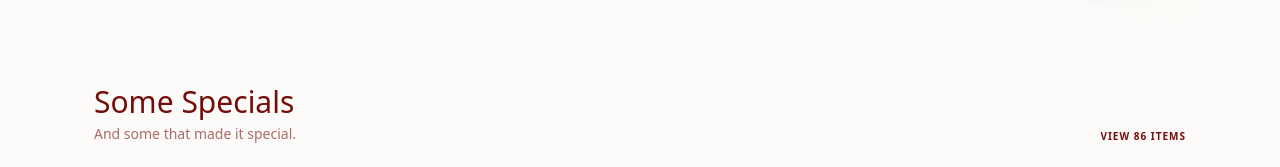
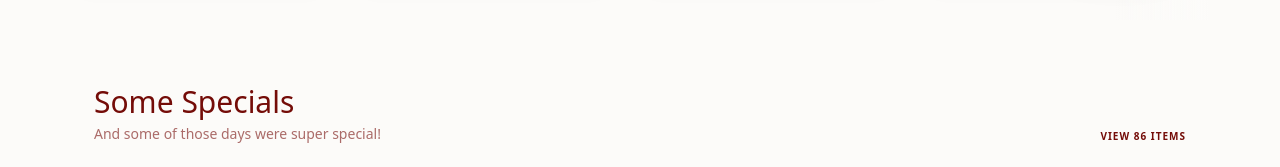
Before and after one commit to mace-2016/alumnimeet, a Next.js app: page /gallery in a window 1280 px wide. Shown: the part 900-1067 px from the top of the page. Built offline with nearby package versions, Linux system fonts and the light colour scheme; a web font is replaced by a local one.

Commit message:
Update page.tsx

```diff
--- a/app/gallery/page.tsx
+++ b/app/gallery/page.tsx
@@ -18,7 +18,7 @@ const GALLERY_CATEGORIES = [
     title: "Some Specials",
     era: "golden",
     count: 86,
-    description: "And some that made it special.",
+    description: "And some of those days were super special!",
   },
   {
     id: "where-are-we",
```
